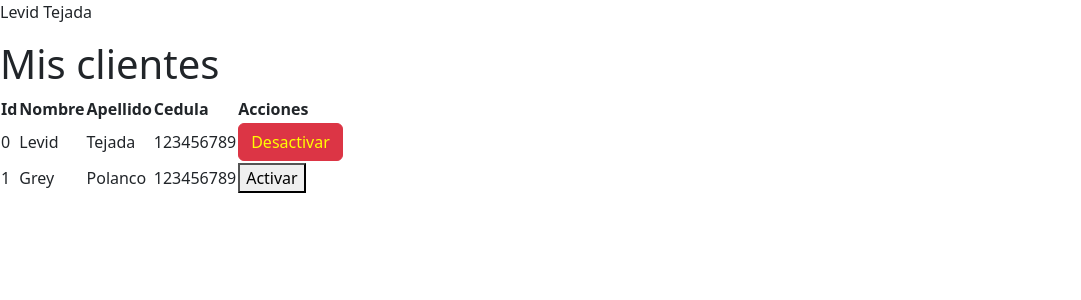
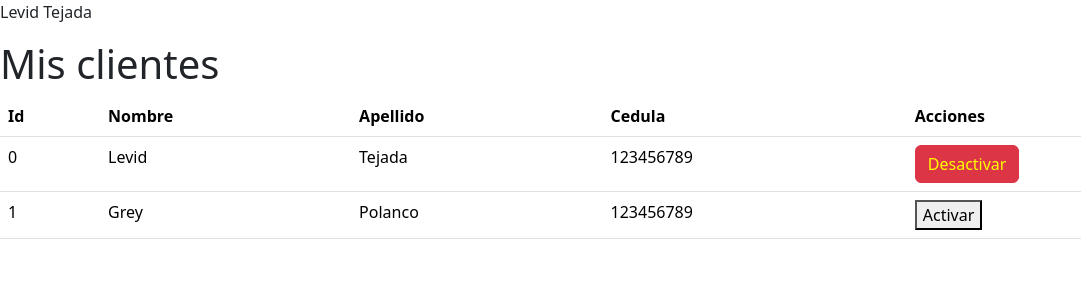
Before and after one commit to JaSsT20/AngularCourse, an Angular app: page / in a window 1280 px wide. Shown: the top 300 px of the page, without its empty margins (0-1081 px from the left). Built offline with nearby package versions, Linux system fonts and the light colour scheme.

Commit message:
Agregando clases de bootstrap a la tabla clientes

```diff
--- a/src/app/clientes/clientes.component.html
+++ b/src/app/clientes/clientes.component.html
@@ -1,6 +1,6 @@
 <h1>Mis clientes</h1>
 
-<table>
+<table class="table table-responsive">
   <thead>
     <tr>
       <th>Id</th>
```
